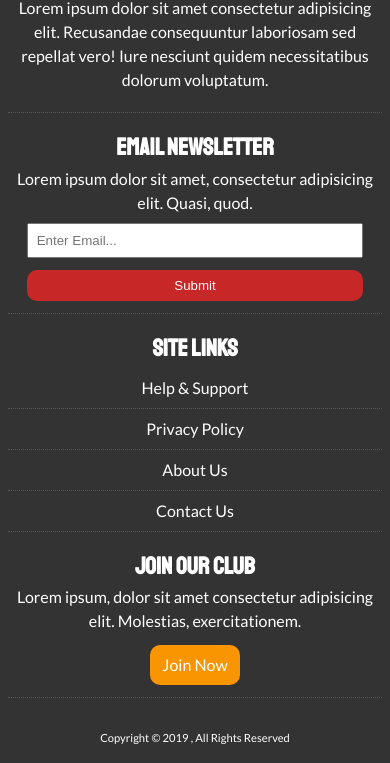
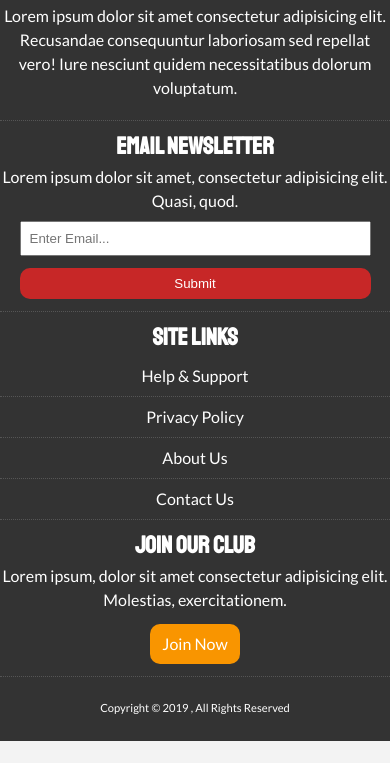
Before and after one commit to arnabK199/NewsGrid_WebsiteProject, a plain HTML site: page index.html in a window 390 px wide. Shown: the part 3333-4096 px from the top of the page. After the commit the page ends 4074 px from the top, so only its background shows below. Drawn offline with Linux system fonts and the light colour scheme.

Commit message:
Adjusted the top and bottom padding of footer

```diff
--- a/css/mobile.css
+++ b/css/mobile.css
@@ -44,6 +44,11 @@
         text-align: center;
     }
 
+    #main-footer .footer-container{
+        padding: 1rem 0rem;
+        grid-gap: 0.9rem;
+    }
+
     #main-footer .footer-container div:last-child{
         grid-column: 1;
     }
```
